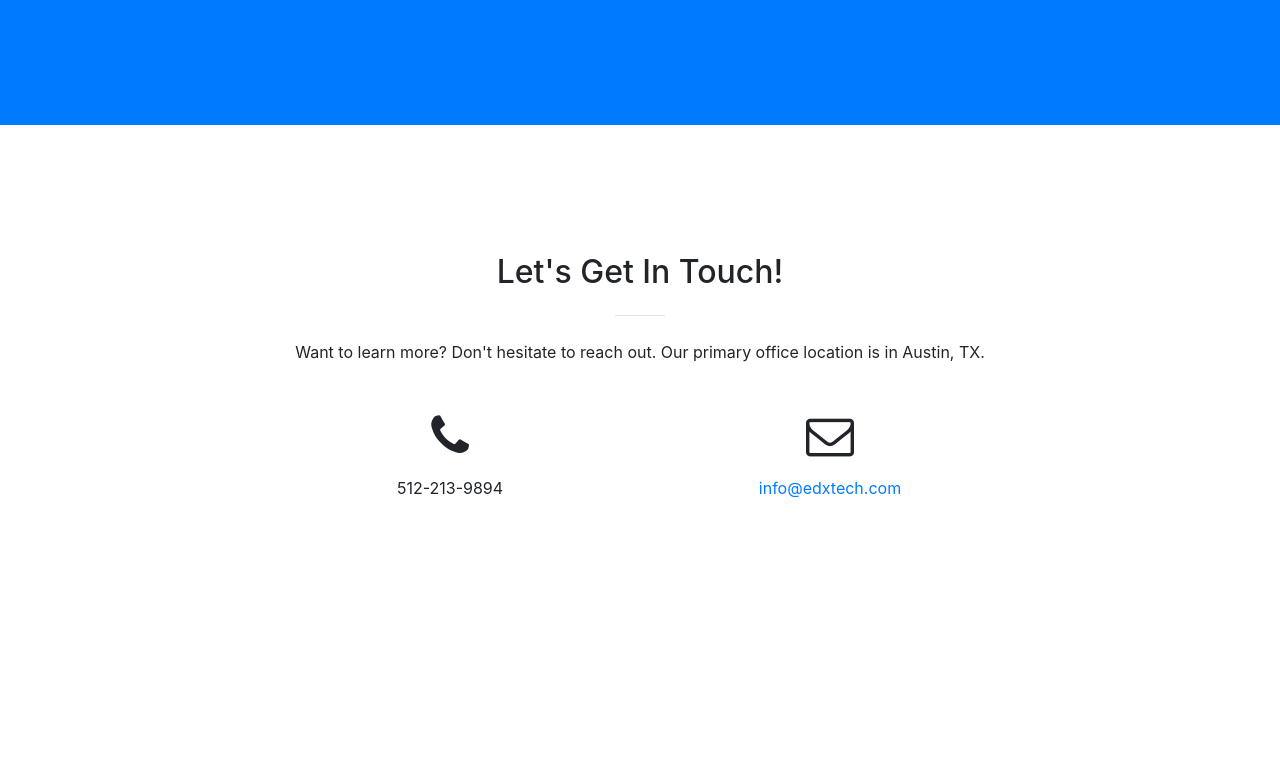
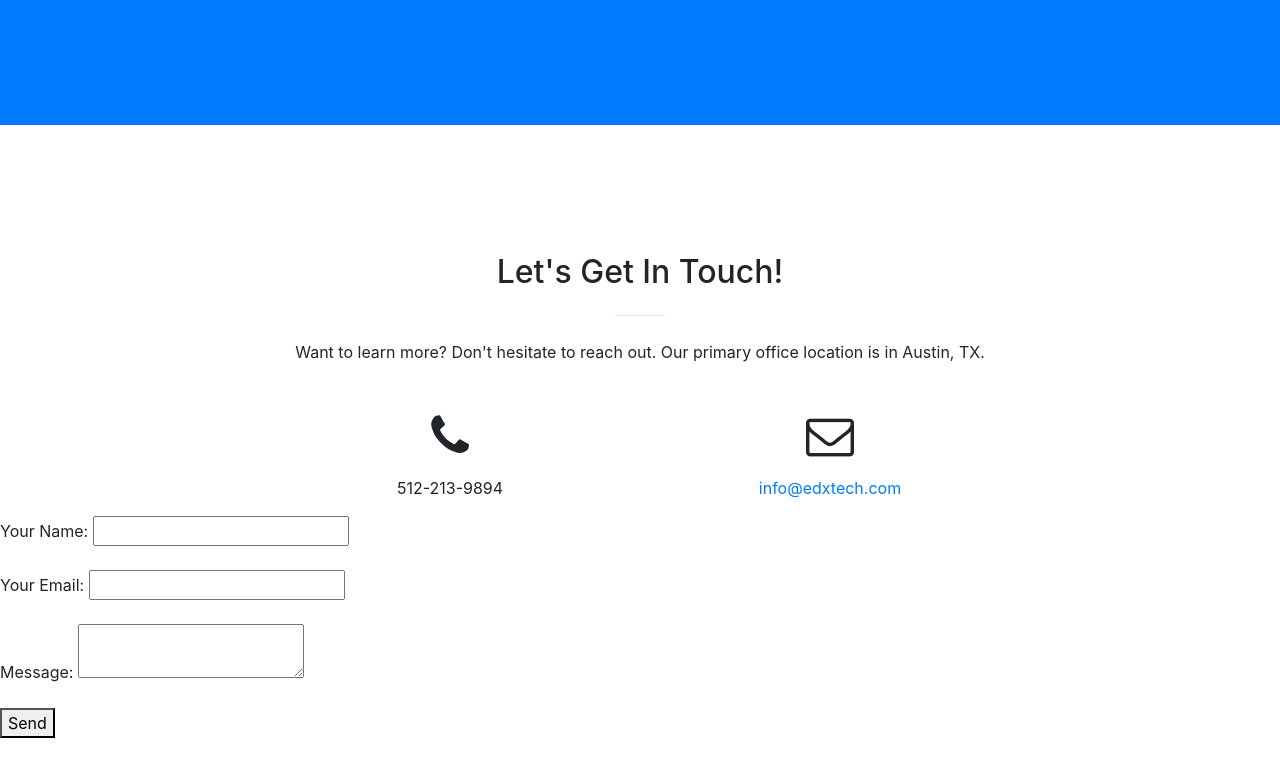
Before and after one commit to edxnewco/initial-website, a website with bundled scripts: page index.html in a window 1280 px wide. Shown: the part 1191-1967 px from the top of the page. Before the commit the page ends 1835 px from the top, so only its background shows below. Built offline with nearby package versions, Linux system fonts and the light colour scheme.

Commit message:
testing form

```diff
--- a/index.html
+++ b/index.html
@@ -267,6 +267,23 @@
           </div>
         </div>
       </div>
+
+
+      <form name="contact" netlify>
+        <p>
+          <label>Your Name: <input type="text" name="name"></label>
+        </p>
+        <p>
+          <label>Your Email: <input type="email" name="email"></label>
+        </p>
+        <p>
+          <label>Message: <textarea name="message"></textarea></label>
+        </p>
+        <p>
+          <button type="submit">Send</button>
+        </p>
+      </form>
+
     </section>
 
     <!-- Bootstrap core JavaScript -->
```
Also changed, not shown: package.json (indentation only).
